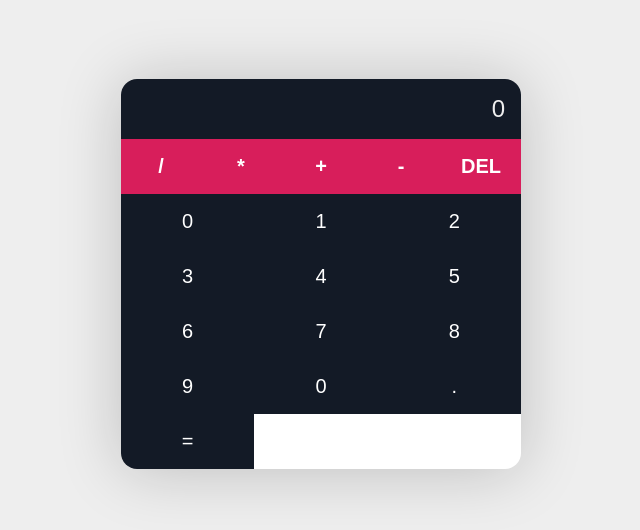
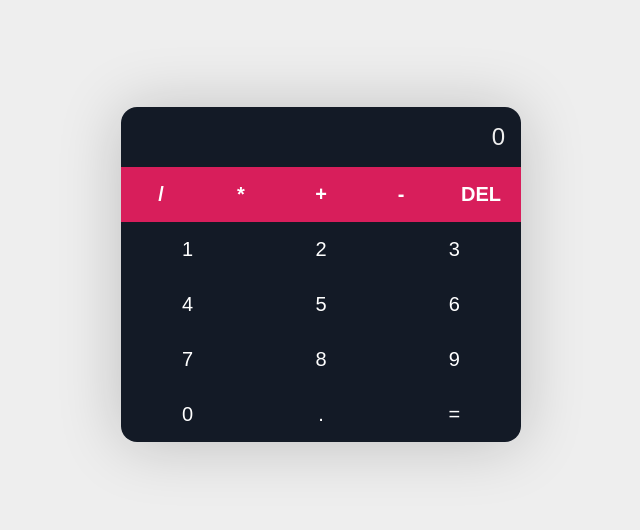
Before and after one commit to Yuki-Fujiwara-S/CalcuReact, a React (Create React App) app: page / in a window 1280 px wide. Shown: the part 126-656 px from the top of the page, without its empty margins (319-959 px from the left). Built offline with nearby package versions, Linux system fonts and the light colour scheme.

Commit message:
debugged createDigits to fix styling

```diff
--- a/src/App.js
+++ b/src/App.js
@@ -7,14 +7,20 @@ function App() {
   const ops = ['/', '*', '+', '-', '.'];
 
   const updateCalc = value => {
+    if (
+      ops.includes(value) && calc === '' ||
+      ops.includes(value) && ops.includes(calc.slice(-1))
+    ) {
+      return;
+    }
     setCalc(calc + value);
   }
 
   const createDigits = () => {
     const digits = [];
-    for (let i = 0; i < 10; i++) {
+    for (let i = 1; i < 10; i++) {
       digits.push(
-        <button key={i}>{i}</button>
+        <button onClick={() => updateCalc(i.toString())} key={i}>{i}</button>
       )
     }
 
```
